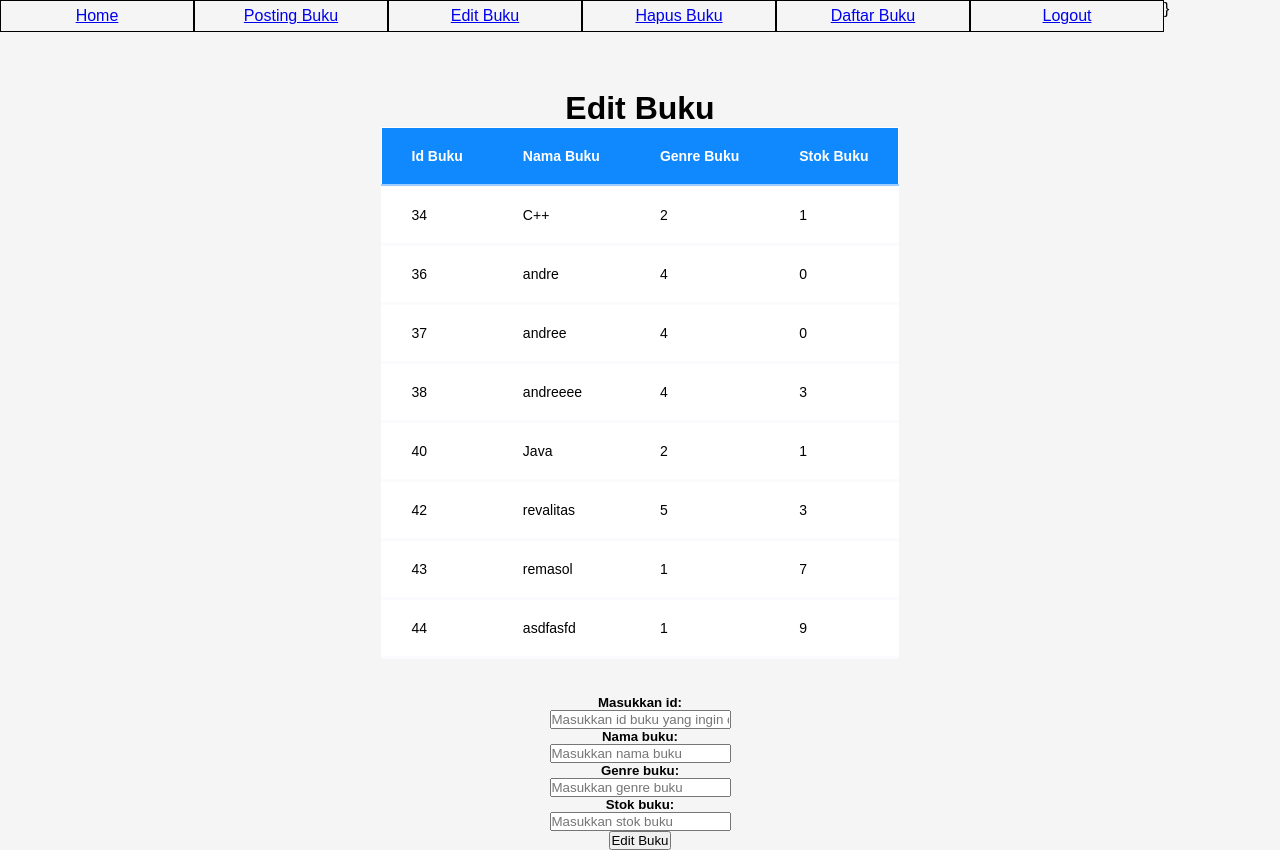
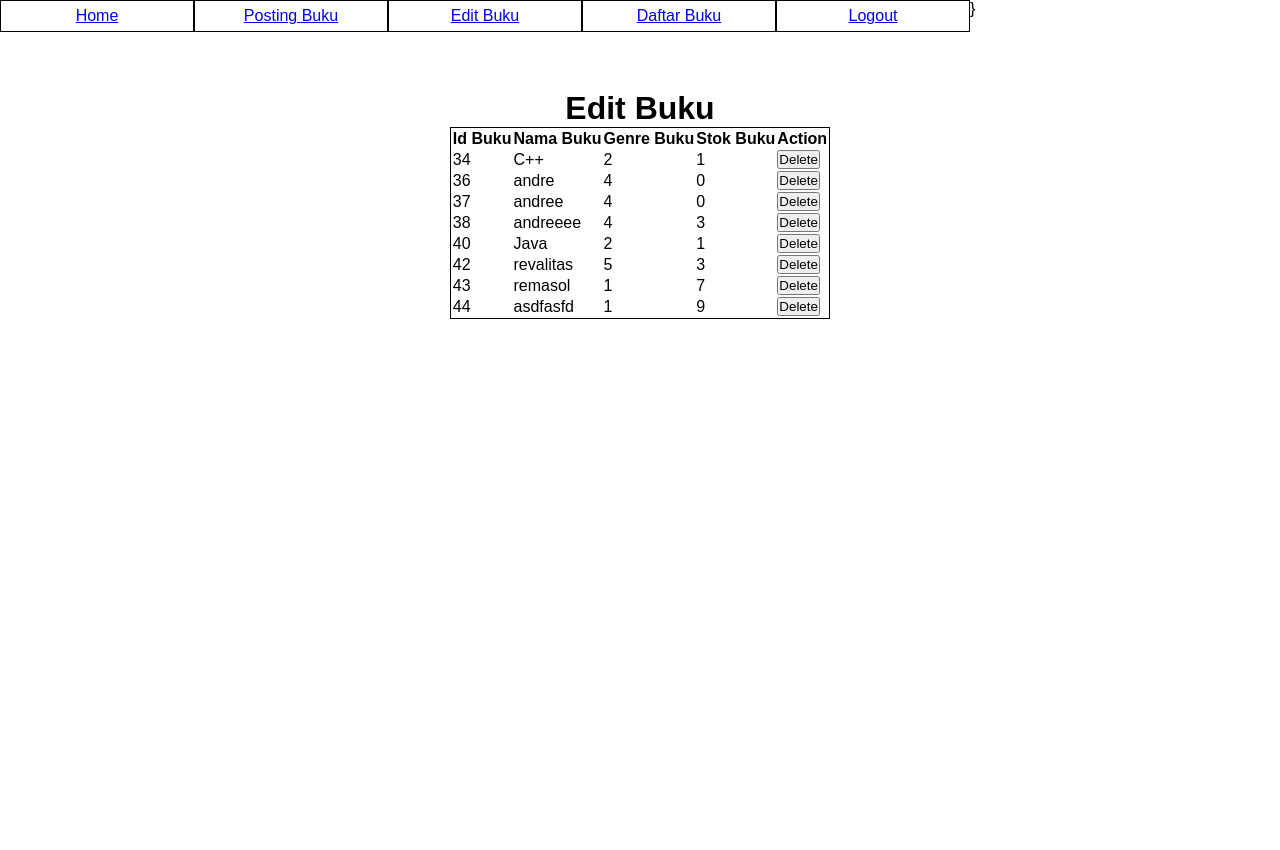
Before and after one commit to eriksonandre/tubes_pi_kelompok1, a PHP site: page /editbuku.php in a window 1280 px wide. After the commit the page ends 319 px from the top, so only its background shows below. Run offline with PHP 8.4, Linux system fonts and the light colour scheme; the visitor is signed in with stand-in values (Sample User, id 1); data comes from the database, SQL or seed files in the repository.

Commit message:
Add files via upload

```diff
--- a/tubes-pi-kelompok1/beranda.php
+++ b/tubes-pi-kelompok1/beranda.php
@@ -22,7 +22,6 @@
 		}
 		<li><a href="postingbuku.php">Posting Buku</a></li>
 		<li><a href="editbuku.php">Edit Buku</a></li>
-		<li><a href="hapusbuku.php">Hapus Buku</a></li>
 		<?php
 			}
 		?>
--- a/tubes-pi-kelompok1/daftarbuku.php
+++ b/tubes-pi-kelompok1/daftarbuku.php
@@ -22,7 +22,6 @@
 		}
 		<li><a href="postingbuku.php">Posting Buku</a></li>
 		<li><a href="editbuku.php">Edit Buku</a></li>
-		<li><a href="hapusbuku.php">Hapus Buku</a></li>
 		<?php
 			}
 		?>
--- a/tubes-pi-kelompok1/editbuku.php
+++ b/tubes-pi-kelompok1/editbuku.php
@@ -22,7 +22,6 @@
 		}
 		<li><a href="postingbuku.php">Posting Buku</a></li>
 		<li><a href="editbuku.php">Edit Buku</a></li>
-		<li><a href="hapusbuku.php">Hapus Buku</a></li>
 		<?php
 			}
 		?>
@@ -45,58 +44,38 @@
 	<br><br>
 	<center>
 		<h1>Edit Buku</h1>
-		<form action="delete_buku.php" method="POST">
+		<form action="delete_buku.php" method="GET">
 
 		<?php
 		include "koneksi.php";
-
 		  $sql=mysqli_query($conn, "SELECT * FROM buku");
-		  echo '
+		?>
 		  <table style="border: 1px solid black;">
 		  <thead>
-
 		  	<tr>
 		  		<th>Id Buku</th>
 		  		<th>Nama Buku</th>
 		  		<th>Genre Buku</th>
 		  		<th>Stok Buku</th>
+		  		<th>Action</th>
 		  	</tr>
 		  </thead>
-		  <tbody>';
+		  <tbody>
+		  <?php
 		  while ($row = mysqli_fetch_array($sql))
-			{
-				echo '<tr>
-						<td>'.$row['id_buku'].'</td>
-						<td>'.$row['nama_buku'].'</td>
-						<td>'.$row['genre_buku'].'</td>
-						<td>'.$row['stok_buku'].'</td>
-
-
-
-					</tr>';
-			}
-			echo '
-				</tbody>
-
-		  </table>
-
-		  '
-
-
-
-		 ?>
-		   <br><br>
-		   <h5>Masukkan id:</h5>
-		 <input type="text" name="id_buku" placeholder="Masukkan id buku yang ingin diedit"> <br>
-		 <h5>Nama buku:</h5>
-		 <input type="text" name="nama_buku" placeholder="Masukkan nama buku"> <br>
-		 <h5>Genre buku:</h5>
-		 <input type="text" name="genre_buku" placeholder="Masukkan genre buku"> <br>
-		 <h5>Stok buku:</h5>
-		 <input type="number" name="stok_buku" placeholder="Masukkan stok buku"> <br>
-		<button type="submit" name="submit" onclick="return confirm('Apa anda yakin ingin menghapus?');">Edit Buku</button>
-
-
+			{ ?>
+				<tr>
+						<td><?php echo $row['id_buku']?></td>
+						<td><?php echo $row['nama_buku']?></td>
+						<td><?php echo $row['genre_buku']?></td>
+						<td><?php echo $row['stok_buku']?></td>
+						<td>
+                        <button class="submit" value="id_buku">
+                          <div class="fa fa-trash"></div> Delete
+                        </button>
+                      </td>
+			</tr>
+			<?php } ?>
 
 
 		</form>
--- a/tubes-pi-kelompok1/postingbuku.php
+++ b/tubes-pi-kelompok1/postingbuku.php
@@ -22,7 +22,6 @@
 		}
 		<li><a href="postingbuku.php">Posting Buku</a></li>
 		<li><a href="editbuku.php">Edit Buku</a></li>
-		<li><a href="hapusbuku.php">Hapus Buku</a></li>
 		<?php
 			}
 		?>
--- a/tubes-pi-kelompok1/style.css
+++ b/tubes-pi-kelompok1/style.css
@@ -2,10 +2,6 @@
 	margin: 0;
 	padding: 0;
 	font-family: sans-serif;
-}
-
-body{
-	background-color: rgb(245, 245, 245);
 }
 
 ul li {
@@ -17,24 +13,3 @@
 	text-align: center;
 	line-height: 30px;
 }
-
-table{
-	border-collapse: collapse;
-	background : white;
-}
-
-table, th, td{
-	border: none;
-  padding: 20px 30px;
-  font-size: 14px;
-}
-
-thead{
-	background: #1089ff;
-	color: white;
-}
-
-tr{
-	border: 1px solid white;
-	border-bottom: 3px solid #f8f9fd9c;
-}
```
Also changed, not shown: tubes-pi-kelompok1/pinjam.php (added, +34 -0 lines), tubes-pi-kelompok1/pinjambuku.php (+84 -0 lines).
